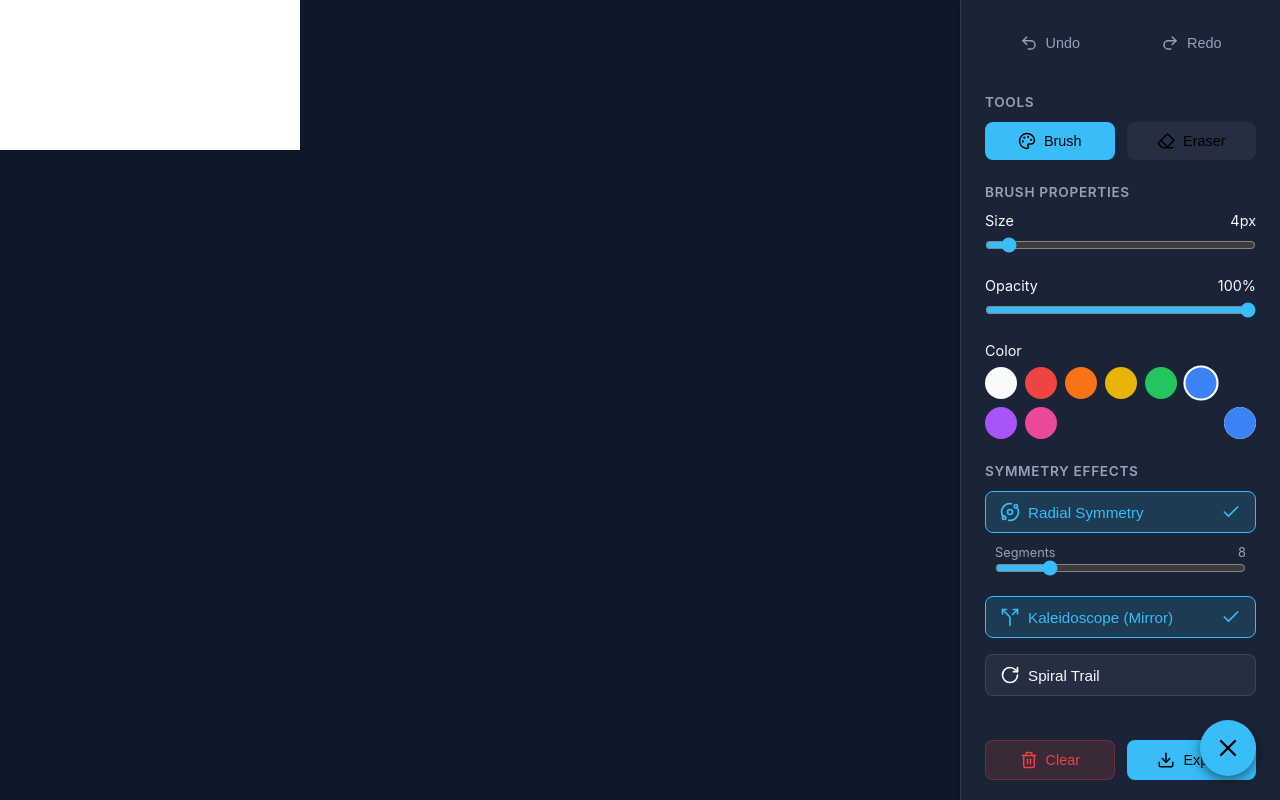
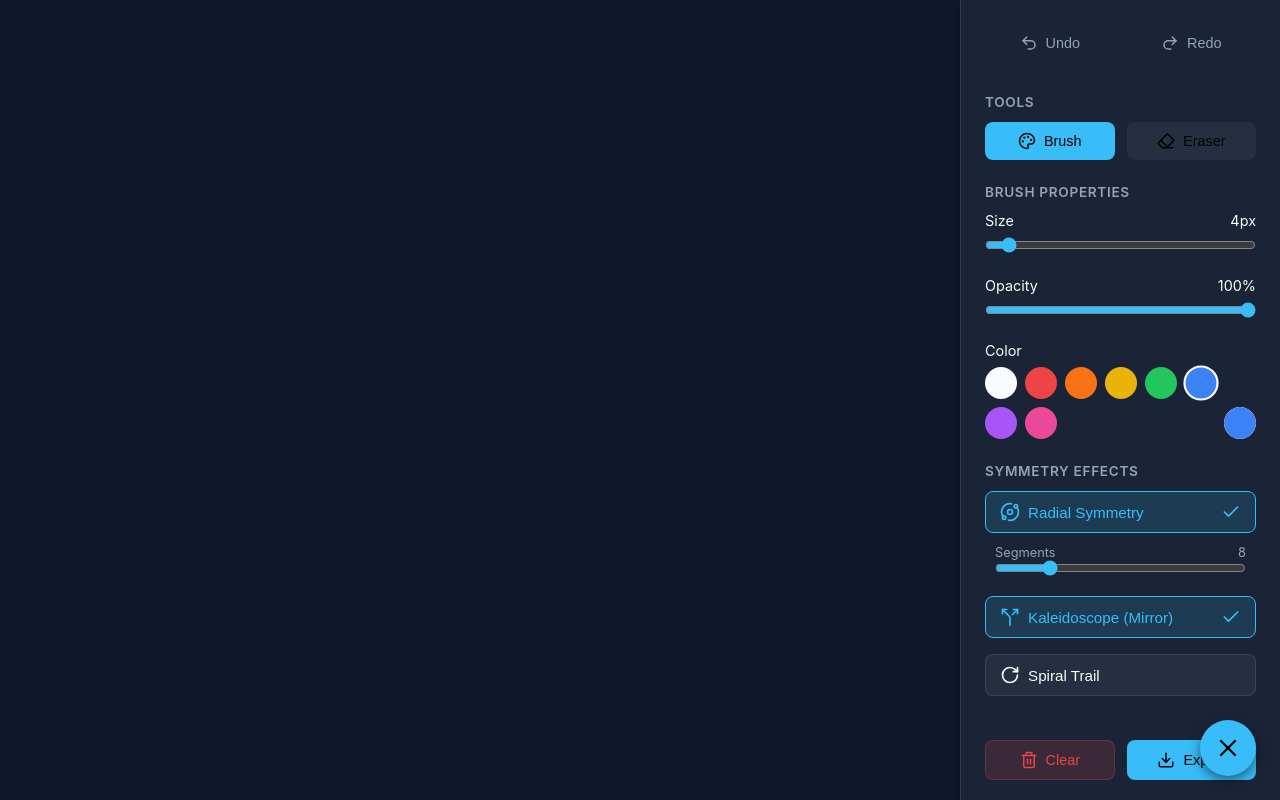
Before and after one commit to Mahdee546/mandalastudio, a React (Vite) app: page / in a window 1280 px wide. Built offline with nearby package versions, Linux system fonts and the light colour scheme.

Commit message:
Fix: Remove white canvas background and fix initial canvas sizing layout bug

```diff
--- a/src/App.jsx
+++ b/src/App.jsx
@@ -132,7 +132,8 @@ function App() {
       }
     };
 
-    updateCanvasSize();
+    // Delay initial calculation slightly to ensure DOM layout is complete
+    setTimeout(updateCanvasSize, 50);
 
     const handleResize = () => {
       clearTimeout(resizeTimer);
--- a/src/index.css
+++ b/src/index.css
@@ -50,7 +50,7 @@ body {
 
 canvas {
   touch-action: none; /* Crucial for preventing scrolling on touch devices while drawing */
-  background: white;
+  background-color: var(--bg-primary);
   width: 100%;
   height: 100%;
   display: block;
```
